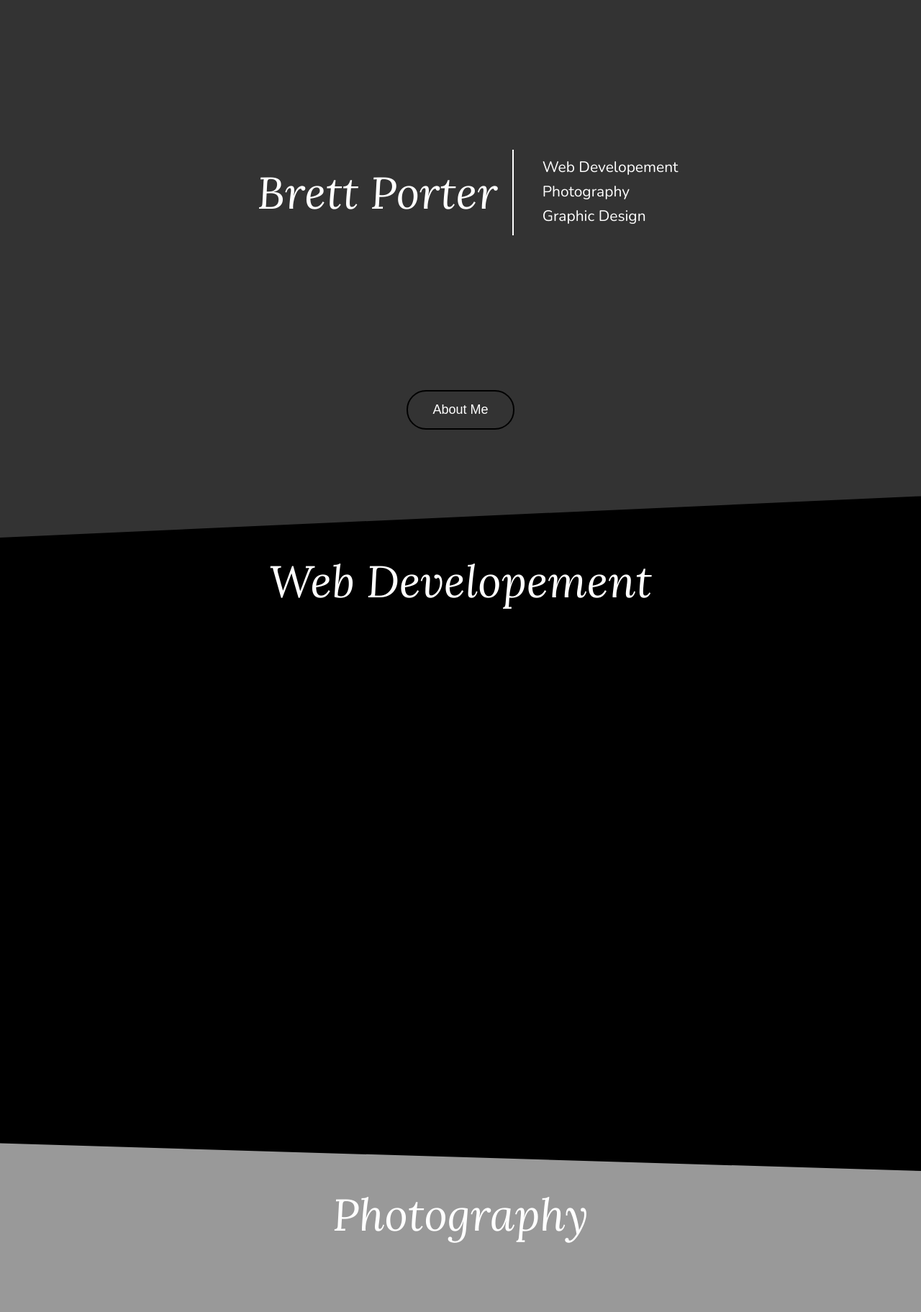
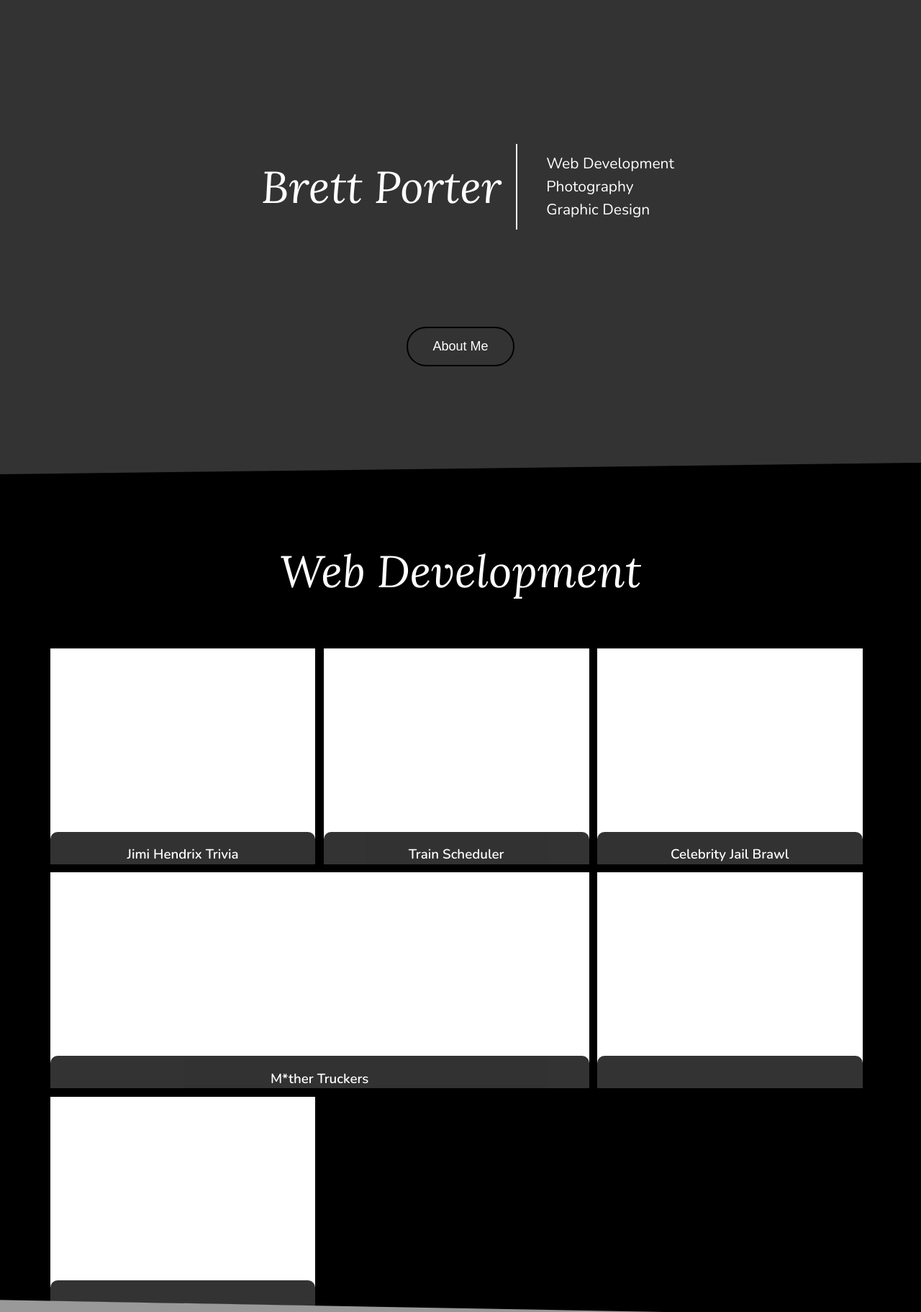
Before and after one commit to Brettporter1/Updated-Portfolio-Site, a PHP site: page / in a window 1280 px wide. Shown: the part 133-1956 px from the top of the page at 72% size. Run offline with PHP 8.4, Linux system fonts and the light colour scheme.

Commit message:
more changes to layout

```diff
--- a/assets/css/style.css
+++ b/assets/css/style.css
@@ -14,8 +14,8 @@ body {
 
 #intro {
   position: relative;
-  height: 120vh;
-  margin-top: -10vh;
+  height: 100vh;
+  margin-top: -1vh;
   width: 100%;
   display: flex;
   flex-wrap: wrap;
@@ -23,8 +23,8 @@ body {
   justify-content: center;
   align-items: center;
   background: #333;
-  -webkit-clip-path: polygon(0 0, 100% 0, 100% 96%, 0 100%);
-  clip-path: polygon(0 0, 100% 0, 100% 94%, 0 100%);
+  -webkit-clip-path: polygon(0 0, 100% 0, 100% 98%, 0 100%);
+  clip-path: polygon(0 0, 100% 0, 100% 98%, 0 100%);
 }
 #intro #header h1 {
   font-family: "Lora", serif;
@@ -40,10 +40,10 @@ body {
   color: #fff;
   line-height: 200%;
 }
-#intro .page-links ul a {
-  text-decoration: none;
+#intro .page-links ul li {
   color: #fff;
   font-size: 21px;
+  cursor: pointer;
 }
 #intro .about-btn {
   position: absolute;
@@ -65,8 +65,9 @@ body {
 }
 
 .section-header {
-  position: absolute;
-  top: 50px;
+  position: relative;
+  top: 10px;
+  margin: 20px;
 }
 .section-header h1 {
   font-family: "Lora", serif;
@@ -76,10 +77,45 @@ body {
   color: #fff;
 }
 
-#developement {
+.content {
+  width: 90%;
+  z-index: 100;
+  display: flex;
+  flex-wrap: wrap;
+  align-items: center;
+  justify-content: flex-start;
+}
+.content .portfolio-example {
   position: relative;
-  height: 120vh;
-  margin-top: -10vh;
+  background-color: #fff;
+  width: 32%;
+  height: 300px;
+  margin: 0.5%;
+  overflow: hidden;
+}
+.content .portfolio-example .btn-container {
+  position: absolute;
+  border-radius: 10px 10px 0px 0px;
+  top: 85%;
+  width: 100%;
+  height: 100%;
+  display: flex;
+  justify-content: center;
+  background: #000;
+  color: #fff;
+  opacity: 0.8;
+}
+.content .portfolio-example:nth-child(4) {
+  width: 65%;
+}
+.content .portfolio-example:nth-child(7) {
+  width: 65%;
+}
+
+#development {
+  position: relative;
+  height: auto;
+  margin-top: -1vh;
   width: 100%;
   display: flex;
   flex-wrap: wrap;
@@ -88,14 +124,14 @@ body {
   align-items: center;
   background: #000;
   z-index: -10;
-  -webkit-clip-path: polygon(0 0, 100% 0, 100% 100%, 0 96%);
-  clip-path: polygon(0 0, 100% 0, 100% 100%, 0 96%);
+  -webkit-clip-path: polygon(0 0, 100% 0, 100% 100%, 0 98%);
+  clip-path: polygon(0 0, 100% 0, 100% 100%, 0 98%);
 }
 
 #photography {
   position: relative;
-  height: 120vh;
-  margin-top: -10vh;
+  height: auto;
+  margin-top: -5vh;
   width: 100%;
   display: flex;
   flex-wrap: wrap;
@@ -104,8 +140,8 @@ body {
   align-items: center;
   background: #999;
   z-index: -20;
-  -webkit-clip-path: polygon(0 0, 100% 0, 100% 96%, 0 100%);
-  clip-path: polygon(0 0, 100% 0, 100% 94%, 0 100%);
+  -webkit-clip-path: polygon(0 0, 100% 0, 100% 98%, 0 100%);
+  clip-path: polygon(0 0, 100% 0, 100% 98%, 0 100%);
 }
 #photography .section-header {
   color: #999 !important;
@@ -113,8 +149,8 @@ body {
 
 #graphic-design {
   position: relative;
-  height: 120vh;
-  margin-top: -10vh;
+  height: auto;
+  margin-top: -5vh;
   width: 100%;
   display: flex;
   flex-wrap: wrap;
@@ -123,8 +159,8 @@ body {
   align-items: center;
   background: #000;
   z-index: -30;
-  -webkit-clip-path: polygon(0 0, 100% 0, 100% 100%, 0 96%);
-  clip-path: polygon(0 0, 100% 0, 100% 100%, 0 96%);
+  -webkit-clip-path: polygon(0 0, 100% 0, 100% 100%, 0 98%);
+  clip-path: polygon(0 0, 100% 0, 100% 100%, 0 98%);
   background: #333;
 }
 
--- a/assets/css/style.scss
+++ b/assets/css/style.scss
@@ -15,8 +15,8 @@ body{
 }
 #intro{
     position:relative;
-    height:120vh;
-    margin-top:-10vh;
+    height:100vh;
+    margin-top:-1vh;
     width:100%;
     display:flex;
     flex-wrap:wrap;
@@ -24,8 +24,8 @@ body{
     justify-content: center;
     align-items: center;
     background:#333;
-    -webkit-clip-path: polygon(0 0, 100% 0, 100% 96%, 0 100%);
-    clip-path: polygon(0 0, 100% 0, 100% 94%, 0 100%);
+    -webkit-clip-path: polygon(0 0, 100% 0, 100% 98%, 0 100%);
+    clip-path: polygon(0 0, 100% 0, 100% 98%, 0 100%);
     #header{
         h1{
             font-family: 'Lora', serif;
@@ -42,11 +42,12 @@ body{
             list-style: none;
             color:#fff;
             line-height:200%;
-            a{
-                text-decoration: none;
+            li{
                 color:#fff;
                 font-size:21px;
+                cursor:pointer;
             }
+
         }
 
     }
@@ -70,20 +71,56 @@ body{
     }
 }
 .section-header{
-    position: absolute;
-    top:50px;
+    position: relative;
+    top:10px;
+    margin:20px;
     h1{
         font-family: 'Lora', serif;
         font-weight:400;
         font-style:italic;
         font-size:62px;
         color:#fff;
+    }
 }
+.content{
+    width:90%;
+    z-index:100;
+    display:flex;
+    flex-wrap:wrap;
+    align-items: center;
+    justify-content: flex-start;
+    .portfolio-example{
+        position:relative;
+        background-color:#fff;
+        width:32%;
+        height:300px;
+        margin:0.5%;
+        overflow: hidden;
+        .btn-container{
+            position:absolute;
+            border-radius:10px 10px 0px 0px;
+            top:85%;
+            width:100%;
+            height:100%;
+            display:flex;
+            justify-content: center;
+            background:#000;
+            color:#fff;
+            opacity: 0.8;
+        }
+    }
+    .portfolio-example:nth-child(4){
+        width:65%;
+    }
+    .portfolio-example:nth-child(7){
+        width:65%;
+    }
 }
-#developement{
+
+#development{
     position:relative;
-    height:120vh;
-    margin-top:-10vh;
+    height:auto;
+    margin-top:-1vh;
     width:100%;
     display:flex;
     flex-wrap:wrap;
@@ -92,13 +129,13 @@ body{
     align-items: center;
     background:#000;
     z-index:-10;
-    -webkit-clip-path: polygon(0 0, 100% 0, 100% 100%, 0 96%);
-    clip-path: polygon(0 0, 100% 0, 100% 100%, 0 96%);
+    -webkit-clip-path: polygon(0 0, 100% 0, 100% 100%, 0 98%);
+    clip-path: polygon(0 0, 100% 0, 100% 100%, 0 98%);
 }
 #photography{
     position:relative;
-    height:120vh;
-    margin-top:-10vh;
+    height:auto;
+    margin-top:-5vh;
     width:100%;
     display:flex;
     flex-wrap:wrap;
@@ -107,16 +144,16 @@ body{
     align-items: center;
     background:#999;
     z-index:-20;
-    -webkit-clip-path: polygon(0 0, 100% 0, 100% 96%, 0 100%);
-    clip-path: polygon(0 0, 100% 0, 100% 94%, 0 100%);
+    -webkit-clip-path: polygon(0 0, 100% 0, 100% 98%, 0 100%);
+    clip-path: polygon(0 0, 100% 0, 100% 98%, 0 100%);
     .section-header{
         color:#999!important;
     }
 }
 #graphic-design{
     position:relative;
-    height:120vh;
-    margin-top:-10vh;
+    height:auto;
+    margin-top:-5vh;
     width:100%;
     display:flex;
     flex-wrap:wrap;
@@ -125,8 +162,8 @@ body{
     align-items: center;
     background:#000;
     z-index:-30;
-    -webkit-clip-path: polygon(0 0, 100% 0, 100% 100%, 0 96%);
-    clip-path: polygon(0 0, 100% 0, 100% 100%, 0 96%);
+    -webkit-clip-path: polygon(0 0, 100% 0, 100% 100%, 0 98%);
+    clip-path: polygon(0 0, 100% 0, 100% 100%, 0 98%);
     background:#333;
 }
 #about{
--- a/assets/js/main.js
+++ b/assets/js/main.js
@@ -2,3 +2,7 @@ $('.about-btn').on('click',function(event){
     event.preventDefault();
     window.location.href = '#about';
 })
+
+$('.page-links').on('click', 'li', function(){
+    console.log(this.getAttribute('data-scroll'));
+})
--- a/index.html
+++ b/index.html
@@ -6,6 +6,7 @@
     <meta name="viewport" content="width=device-width, initial-scale=1.0">
     <meta http-equiv="X-UA-Compatible" content="ie=edge">
     <title>Brett Porter</title>
+    <link href="https://stackpath.bootstrapcdn.com/font-awesome/4.7.0/css/font-awesome.min.css" rel="stylesheet" integrity="sha384-wvfXpqpZZVQGK6TAh5PVlGOfQNHSoD2xbE+QkPxCAFlNEevoEH3Sl0sibVcOQVnN" crossorigin="anonymous">
     <link rel="stylesheet" href="./assets/css/style.css">
 </head>
 
@@ -16,36 +17,94 @@
         </div>
         <div class="page-links">
             <ul>
-                <li><a href="#developement">Web Developement</a></li>
-                <li><a href="#photography">Photography</a></li>
-                <li><a href="#graphic-design">Graphic Design</a></li>
+                <li data-scroll="#development">Web Development</li>
+                <li data-scroll="#photography">Photography</li>
+                <li data-scroll="#graphic-design">Graphic Design</li>
             </ul>
         </div>
         <button class="about-btn">About Me</button>
     </section>
-    <section id="developement">
+    <!-- end of intro section -->
+    <!-- start of web development section -->s
+    <section id="development">
         <div class="section-header">
-            <h1>Web Developement</h1>
+            <h1>Web Development</h1>
         </div>
+        <div class="content dev-port">
+            <div class="portfolio-example">
+                <div class="btn-container">
+                    <h3>Jimi Hendrix Trivia</h3>
+                </div>
+            </div>
+            <div class="portfolio-example">
+                <div class="btn-container">
+                    <h3>Train Scheduler</h3>
+                </div>
+            </div>
+            <div class="portfolio-example">
+                <div class="btn-container">
+                    <h3>Celebrity Jail Brawl</h3>
+                </div>
+            </div>
+            <div class="portfolio-example">
+                <div class="btn-container">
+                    <h3>M*ther Truckers</h3>
+                </div>
+            </div>
+            <div class="portfolio-example">
+                <div class="btn-container">
 
+                </div>
+            </div>
+            <div class="portfolio-example">
+                <div class="btn-container">
+
+                </div>
+            </div>
+        </div>
     </section>
+    <!-- end of web development section -->
+    <!-- start of Photography section -->
     <section id="photography">
         <div class="section-header">
             <h1>Photography</h1>
         </div>
+        <div class="content photo-port">
+            <div class="portfolio-example"></div>
+            <div class="portfolio-example"></div>
+            <div class="portfolio-example"></div>
+            <div class="portfolio-example"></div>
+            <div class="portfolio-example"></div>
+            <div class="portfolio-example"></div>
+            <div class="portfolio-example"></div>
+            <div class="portfolio-example"></div>
+            <div class="portfolio-example"></div>
+        </div>
     </section>
+    <!-- end of Photography section -->
+    <!-- start of graphic design section -->
     <section id="graphic-design">
         <div class="section-header">
             <h1>Graphic Design</h1>
         </div>
+        <div class="content graph-port">
+            <div class="portfolio-example"></div>
+            <div class="portfolio-example"></div>
+            <div class="portfolio-example"></div>
+            <div class="portfolio-example"></div>
+            <div class="portfolio-example"></div>
+            <div class="portfolio-example"></div>
+        </div>
     </section>
     <section id="about">
-            <div class="section-header">
-                    <h1>About Me</h1>
-                </div>
+        <div class="section-header">
+            <h1>About Me</h1>
+        </div>
     </section>
-    <script src="https://code.jquery.com/jquery-3.4.1.min.js" integrity="sha256-CSXorXvZcTkaix6Yvo6HppcZGetbYMGWSFlBw8HfCJo=" crossorigin="anonymous"></script>
-<script src="./assets/js/main.js"></script>
+    <script src="https://code.jquery.com/jquery-3.4.1.min.js"
+        integrity="sha256-CSXorXvZcTkaix6Yvo6HppcZGetbYMGWSFlBw8HfCJo=" crossorigin="anonymous"></script>
+    <script src="./assets/js/main.js"></script>
+    <script src="./assets/js/gsAnimate.js"></script>
 </body>
 
 </html>
```
Also changed, not shown: 1 other file.
